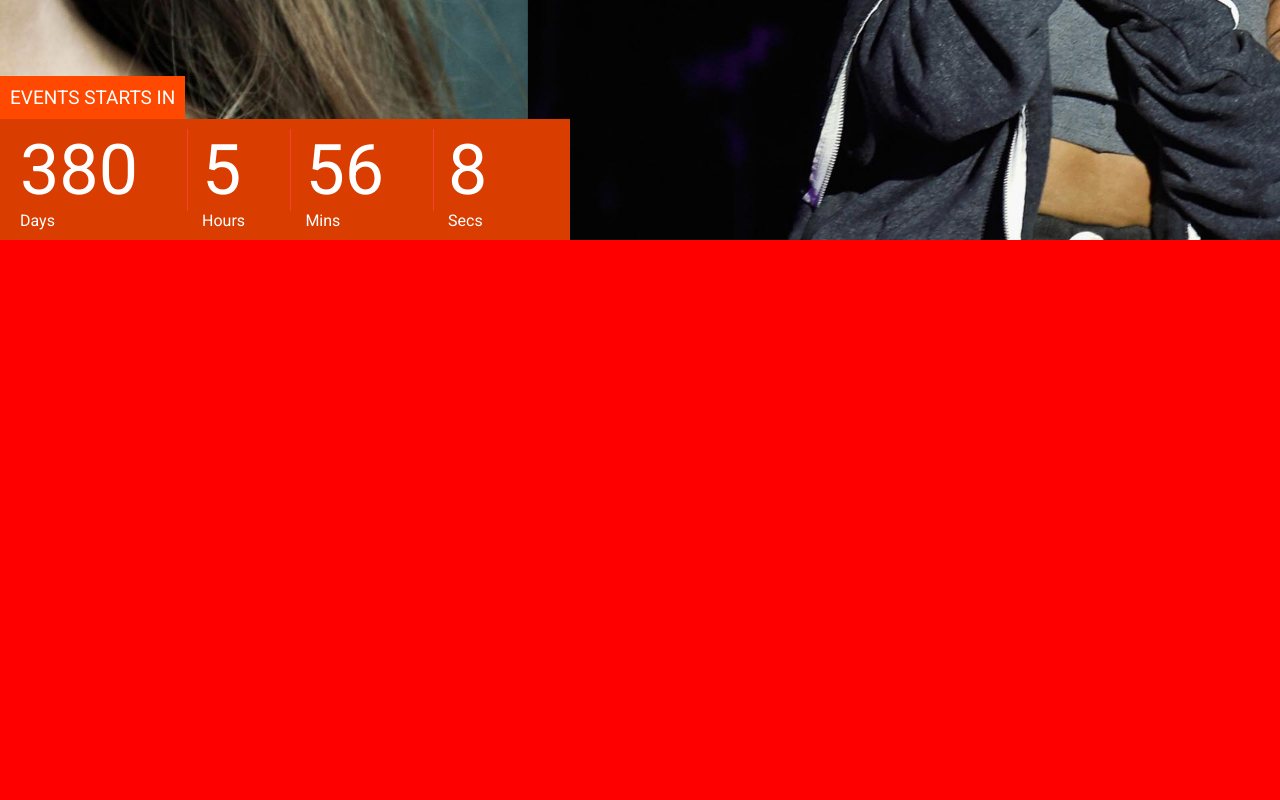
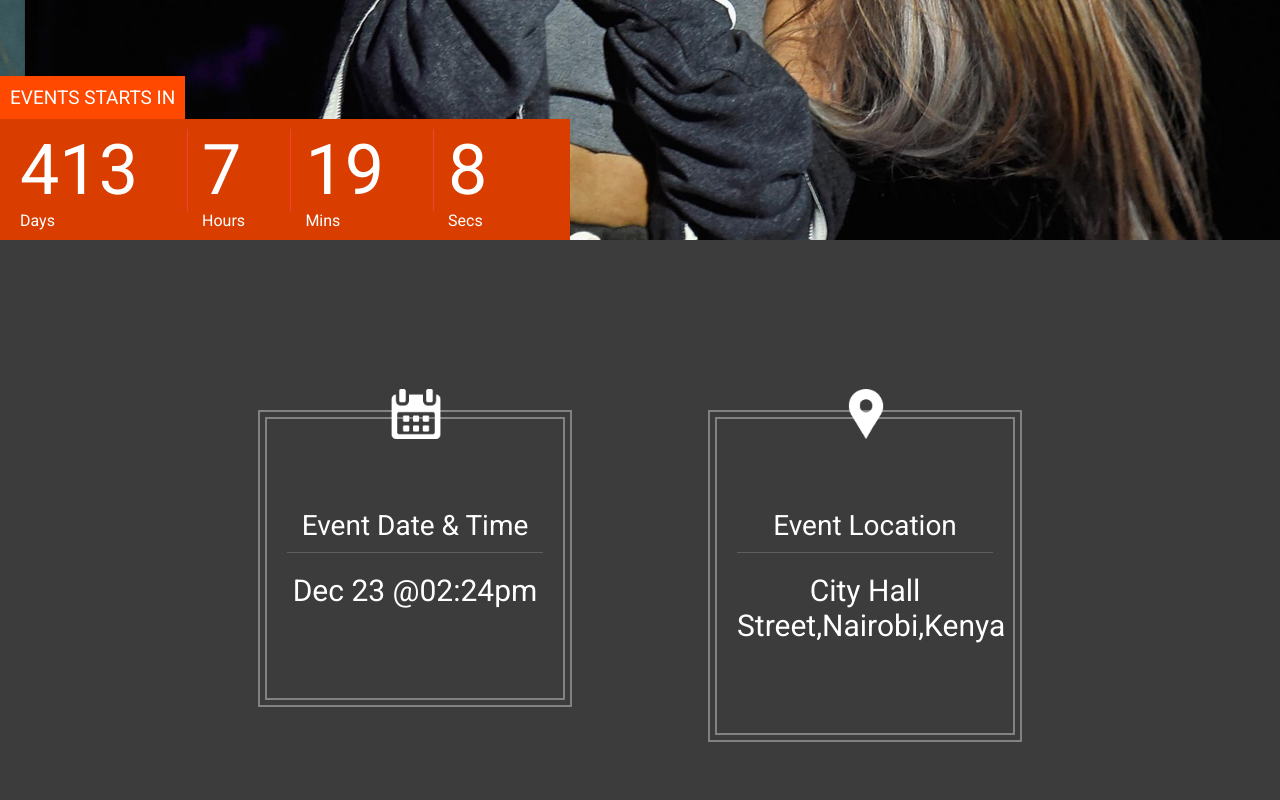
Before and after one commit to SJamal1759/the-nairobi-festival, a React (Create React App) app: page / in a window 1280 px wide. Shown: the part 560-1360 px from the top of the page. Built offline with nearby package versions, Linux system fonts and the light colour scheme.

Commit message:
Event time and location zoom feature

```diff
--- a/src/App.js
+++ b/src/App.js
@@ -1,26 +1,27 @@
-import React, { Component } from 'react';
-import './resources/styles.css';
+import React, { Component } from "react";
+import "./resources/styles.css";
 
-import Header from './components/header_footer/Header';
-import Footer from './components/header_footer/Footer';
+import Header from "./components/header_footer/Header";
+import Footer from "./components/header_footer/Footer";
 // import { Height } from '@mui/icons-material';
-import Featured from './components/featured';
-
+import Featured from "./components/featured";
+import VenueInfo from "./components/venueInfo";
 
 class App extends Component {
   render() {
     return (
-      <div className='App'>
-        <Header/>
-        <Featured/>
-        <div style={{backgroundColor:'red',height:'800px'}}></div>
-        <div style={{backgroundColor:'blue',height:'800px'}}></div>
-        <div style={{backgroundColor:'green',height:'800px'}}></div>
-        <div style={{backgroundColor:'yellow',height:'800px'}}></div>
-        <Footer/>
+      <div className="App">
+        <Header />
+        <Featured />
+        <VenueInfo />
+        <div style={{ backgroundColor: "red", height: "800px" }}></div>
+        <div style={{ backgroundColor: "blue", height: "800px" }}></div>
+        <div style={{ backgroundColor: "green", height: "800px" }}></div>
+        <div style={{ backgroundColor: "yellow", height: "800px" }}></div>
 
+        <Footer />
       </div>
-    )
+    );
   }
 }
 export default App;
--- a/src/components/featured/TimeUntil.js
+++ b/src/components/featured/TimeUntil.js
@@ -14,7 +14,7 @@
       <div className="countdown-tag">{value}</div>
     </div>
   );
-  const getTimeUntil = (deadline) => {
+  const getTimeUntil = useCallback((deadline) => {
     const time = Date.parse(deadline) - Date.parse(new Date());
     if (time < 0) {
       console.log("Date Passed");
@@ -30,10 +30,10 @@
         seconds,
       });
     }
-  };
+  }, []);
 
   useEffect(() => {
-    setInterval(() => getTimeUntil("Nov, 20, 2024 01:20:00"), 1000);
+    setInterval(() => getTimeUntil("Dec, 23, 2024 02:43:00"), 1000);
   }, [getTimeUntil]);
   return (
     <Slide left delay={1000}>
--- /dev/null
+++ b/src/components/venueInfo/index.js
@@ -0,0 +1,44 @@
+import React from "react";
+import { Zoom } from "react-awesome-reveal";
+
+import icon_calendar from "../../resources/images/icons/calendar.png";
+import icon_location from "../../resources/images/icons/location.png";
+
+const VenueInfo = () => {
+  return (
+    <div className="bck_black">
+      <div className="center_wrapper">
+        <div className="vn_wrapper">
+          <Zoom className="vn_item" triggerOnce>
+            <div className="vn_outer">
+              <div className="vn_inner">
+                <div className="vn_icon_square bcb_red"></div>
+                <div
+                  className="vn_icon"
+                  style={{ background: `url(${icon_calendar})` }}
+                ></div>
+                <div className="vn_title">Event Date & Time</div>
+                <div className="vn_desc">Dec 23 @02:24pm</div>
+              </div>
+            </div>
+          </Zoom>
+          <Zoom className="vn_item" delay={500}>
+            <div className="vn_outer">
+              <div className="vn_inner">
+                <div className="vn_icon_square bcb_yellow"></div>
+                <div
+                  className="vn_icon"
+                  style={{ background: `url(${icon_location})` }}
+                ></div>
+                <div className="vn_title">Event Location</div>
+                <div className="vn_desc">City Hall Street,Nairobi,Kenya</div>
+              </div>
+            </div>
+          </Zoom>
+        </div>
+      </div>
+    </div>
+  );
+};
+
+export default VenueInfo;
```
